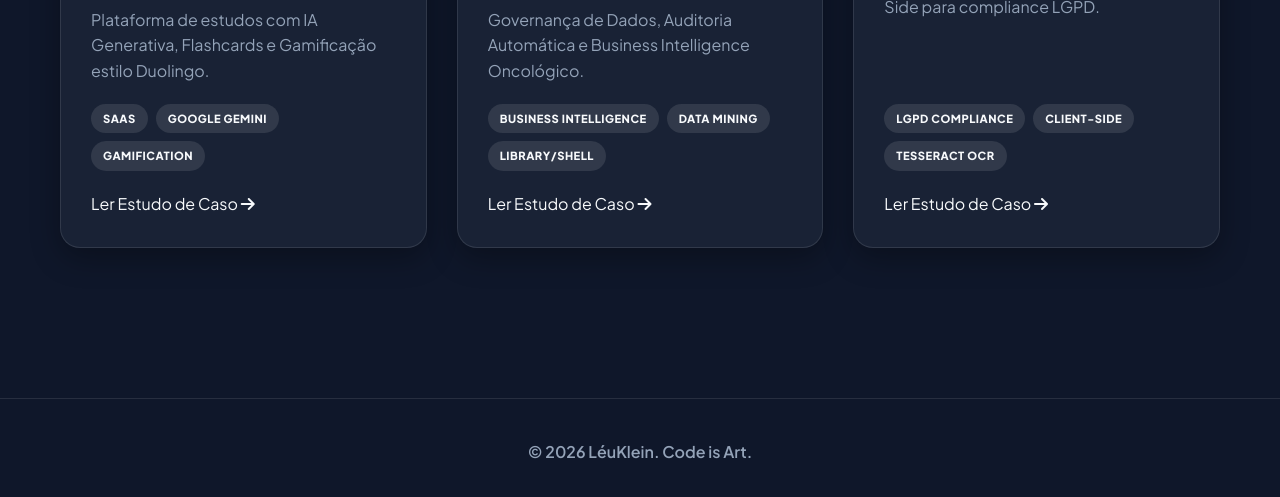
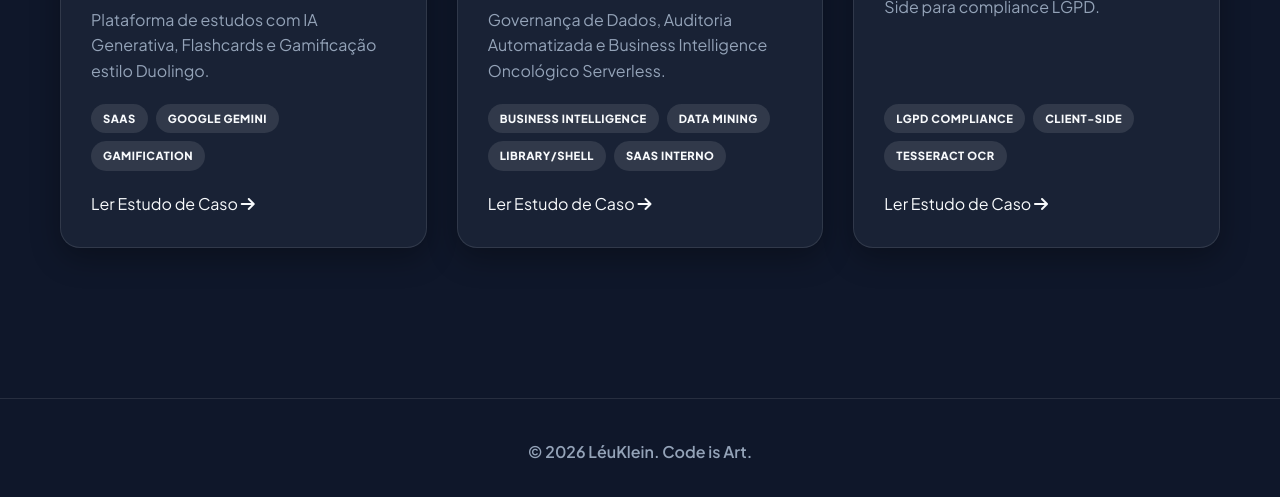
Before and after one commit to leonardoklein-vc/leonardoklein-vc.github.io, a plain HTML site: page index.html in a window 1280 px wide. Shown: the part 1245-1742 px from the top of the page. Drawn offline with Linux system fonts and the light colour scheme.

Commit message:
Update index.html

```diff
--- a/index.html
+++ b/index.html
@@ -271,23 +271,41 @@
       {
         id: 'rhc-pro',
         title: 'RHC Pro v2: Clinical Data Hub',
-        subtitle: 'Governança de Dados, Auditoria Automática e Business Intelligence Oncológico.',
+        subtitle: 'Governança de Dados, Auditoria Automatizada e Business Intelligence Oncológico Serverless.',
         thumb: 'https://github.com/user-attachments/assets/image_2b8a62.png',
         heroImg: 'https://github.com/user-attachments/assets/image_2b8a62.png',
-        tags: ['Business Intelligence', 'Data Mining', 'Library/Shell'],
-        techs: ['Google Sheets DB', 'Chart.js', 'html2pdf.js', 'Regex'],
-        metrics: ['Filtros visuais em milissegundos', 'Relatórios PDF In-Browser', 'Auditoria Temporal Dinâmica'],
+        tags: ['Business Intelligence', 'Data Mining', 'Library/Shell', 'SaaS Interno'],
+        techs: ['Google Apps Script', 'Vanilla JS', 'Chart.js', 'html2pdf.js'],
+        metrics: ['Zero Custo de Infraestrutura', 'Filtros de BI em Milissegundos', 'Auditoria Temporal Dinâmica (-12/+2)'],
         article: `
-          <h2>Fragmentação Crítica</h2>
-          <p>O Registro Hospitalar operava com mais de 70 abas de planilhas dispersas, resultando em lentidão analítica e perda de rastreabilidade clínica em auditorias.</p>
+          <h2><i class="fa-solid fa-triangle-exclamation me-2"></i> O Caos Analógico: A Dor do Cliente</h2>
+          <p>O Registro Hospitalar de Câncer lidava com um volume de dados clínicos massivo e descentralizado. O cenário anterior era insustentável: a operação dependia de <strong>mais de 70 abas de planilhas dispersas</strong>.</p>
+          <p>Levantamentos de KPIs (como o indicador da Lei dos 60 Dias) demoravam semanas de mineração manual, e qualquer erro de digitação corrompia a "memória institucional" sem deixar rastros para auditoria.</p>
 
-          <h2>Padrão Library/Shell</h2>
-          <p>Desenvolvi o sistema isolando o motor lógico em uma biblioteca central e as planilhas dos operadores como meras "cascas". Atualizações no código refletem em toda a operação instantaneamente.</p>
+          <img src="https://github.com/user-attachments/assets/image_2b8ac6.jpg" alt="A Planilha Antiga e o Caos Analógico">
 
-          <img src="https://github.com/user-attachments/assets/image_2b8a23.jpg" alt="Gestor RHC">
+          <h2><i class="fa-solid fa-sitemap me-2"></i> A Virada Arquitetônica: Padrão Library/Shell</h2>
+          <p>Para escalar o sistema com custo zero de infraestrutura e facilitar manutenções futuras, implementei uma arquitetura de microsserviços nativa no Google Workspace conhecida como <strong>Library/Shell</strong>.</p>
+          <ul>
+            <li><strong>O Motor (Core):</strong> Toda a lógica pesada, algoritmos de mineração e interfaces visuais residem em um repositório centralizado e oculto.</li>
+            <li><strong>As Cascas (Shells):</strong> As planilhas operacionais funcionam apenas como "terminais burros". Se uma regra clínica muda, eu atualizo o <em>Core</em> e a alteração reflete instantaneamente em todo o hospital, sem risco de quebra de versão.</li>
+          </ul>
 
-          <h2>Smart Cache e BI no Navegador</h2>
-          <p>O motor de Business Intelligence consolida milhares de linhas no <code>localStorage</code> do navegador. Os cruzamentos de dados (Idade + CID + Tratamento) e a renderização de gráficos ocorrem em milissegundos sem requisições ao servidor, permitindo gerar um PDF de apresentação direto da tela.</p>
+          <img src="https://github.com/user-attachments/assets/image_2b8a23.jpg" alt="Gestor RHC e Workflow Guiado">
+
+          <h2><i class="fa-solid fa-bolt me-2"></i> O Pulo do Gato: Smart Caching e BI In-Browser</h2>
+          <p>O limite de execução de scripts em nuvem (6 minutos no Google Servers) era o maior gargalo. A solução? <strong>Inverter a carga de processamento.</strong></p>
+          <p>Desenvolvi um motor de <em>Business Intelligence</em> que faz o download da base mastigada e a armazena no <code>localStorage</code> do navegador do usuário. O resultado é um Dashboard de alta performance (construído com Chart.js) onde o cruzamento de dados demográficos, topografia do câncer (CIDs) e tratamentos acontece em <strong>milissegundos</strong>, sem nunca recarregar a página.</p>
+
+          <h2><i class="fa-solid fa-clock-rotate-left me-2"></i> Auditoria Contínua: A "Máquina do Tempo"</h2>
+          <p>Para garantir a conformidade e que nenhum paciente fosse perdido no funil de diagnóstico, programei um algoritmo de auditoria cruzada. O robô varre recursivamente as pastas do Drive e aplica uma tolerância temporal matemática: ele busca pacientes faltantes justificando-os caso tenham sido tratados no passado (-12 meses) ou lançados no futuro (+2 meses). As perdas reais são isoladas para ação de <em>compliance</em> imediata.</p>
+
+          <blockquote style="font-size: 1.2rem; font-style: italic; border-left: 4px solid var(--accent-1); padding-left: 15px; margin: 30px 0; color: var(--text-main);">
+            "Transformamos um processo de conferência manual que levava dias em um cruzamento de dados com apenas um clique de 3 segundos."
+          </blockquote>
+
+          <h2><i class="fa-solid fa-file-pdf me-2"></i> Relatórios Nativos na Memória RAM</h2>
+          <p>Precisa apresentar os dados para a diretoria? O sistema clona o DOM do dashboard, aplica CSS focado em impressão, rasteriza os gráficos complexos em Canvas HTML e gera um PDF executivo multipáginas via <code>html2pdf.js</code>. Tudo processado diretamente no navegador do usuário (Client-Side), garantindo segurança absoluta dos dados sensíveis (LGPD), já que nenhum arquivo transita por servidores de terceiros para ser renderizado.</p>
         `
       },
       {
```
